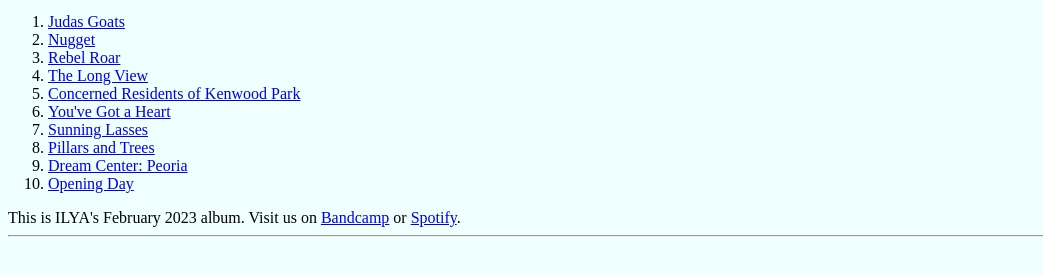
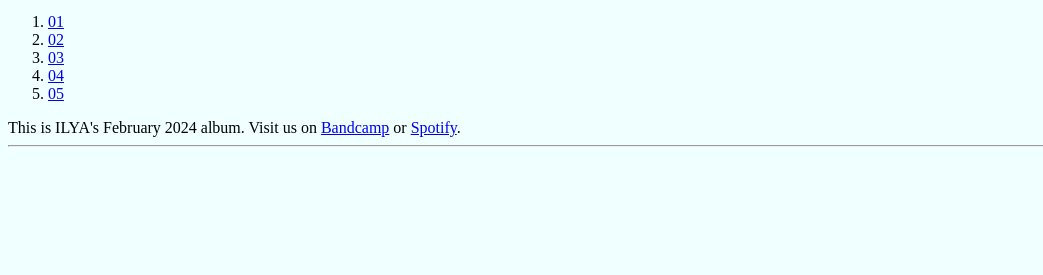
Before and after one commit to withoutairs/withoutairs.github.io, a plain HTML site: page 2024.html in a window 1280 px wide. Shown: the part 375-650 px from the top of the page, without its empty margins (0-1043 px from the left). Drawn offline with Linux system fonts and the light colour scheme; a web font is replaced by a local one.

Commit message:
2024 files

```diff
--- a/2024.html
+++ b/2024.html
@@ -1,6 +1,7 @@
 <!DOCTYPE html>
 <html lang="en" class="no-js">
 <meta charset="UTF-8">
+<meta name="robots" content="noindex">
 <meta name="viewport" content="width=device-width, initial-scale=1">
 <title>I Love You Alien</title>
 <script type="application/ld+json">
@@ -50,19 +51,14 @@ ol,span{
 </div>
 
 <ol>
-        <li><a href="fierce-fighting/I Love You Alien - Fierce Fighting - 01 - Judas Goats.mp3">Judas Goats</a>
-        <li><a href="fierce-fighting/I Love You Alien - Fierce Fighting - 02 - Nugget.mp3">Nugget</a>
-        <li><a href="fierce-fighting/I Love You Alien - Fierce Fighting - 03 - Rebel Roar.mp3">Rebel Roar</a>
-        <li><a href="fierce-fighting/I Love You Alien - Fierce Fighting - 04 - The Long View.mp3">The Long View</a>
-        <li><a href="fierce-fighting/I Love You Alien - Fierce Fighting - 05 - Concerned Residents.mp3">Concerned Residents of Kenwood Park</a>
-        <li><a href="fierce-fighting/I Love You Alien - Fierce Fighting - 06 - You've Got A Heart.mp3">You've Got a Heart</a>
-        <li><a href="fierce-fighting/I Love You Alien - Fierce Fighting - 07 - Sunning Lasses.mp3">Sunning Lasses</a>
-        <li><a href="fierce-fighting/I Love You Alien - Fierce Fighting - 08 - Pillars and Trees.mp3">Pillars and Trees</a>
-        <li><a href="fierce-fighting/I Love You Alien - Fierce Fighting - 09 - Dream Center Peoria.mp3">Dream Center: Peoria</a>
-        <li><a href="fierce-fighting/I Love You Alien - Fierce Fighting - 10 - Opening Day.mp3">Opening Day</a>
+        <li><a href="2024/01 - I Love You Alien - I'm Gettin' Up (When You're Gettin' Home).mp3">01</a>
+        <li><a href="2024/02 - I Love You Alien - signal.mp3">02</a>
+        <li><a href="2024/03 - I Love You Alien - Exclusive Arms.mp3">03</a>
+        <li><a href="2024/04 - I Love You Alien - Too Early.mp3">04</a>
+        <li><a href="2024/05 - I Love You Alien - 2024-02-08 I Love You Alien.mp3">05</a>
 </ol>
     <span>
-            This is ILYA's February 2023 album. Visit us on <a href="https://iloveyoualien.bandcamp.com/">Bandcamp</a>
+            This is ILYA's February 2024 album. Visit us on <a href="https://iloveyoualien.bandcamp.com/">Bandcamp</a>
             or <a href="https://open.spotify.com/artist/7LLctTcifDLO3eGpWoY8Pv?si=7sX4WM3SQwycO3LckPGaBQ">Spotify</a>.
         </span>
 <hr/></body>
```
Also changed, not shown: 5 other files.
